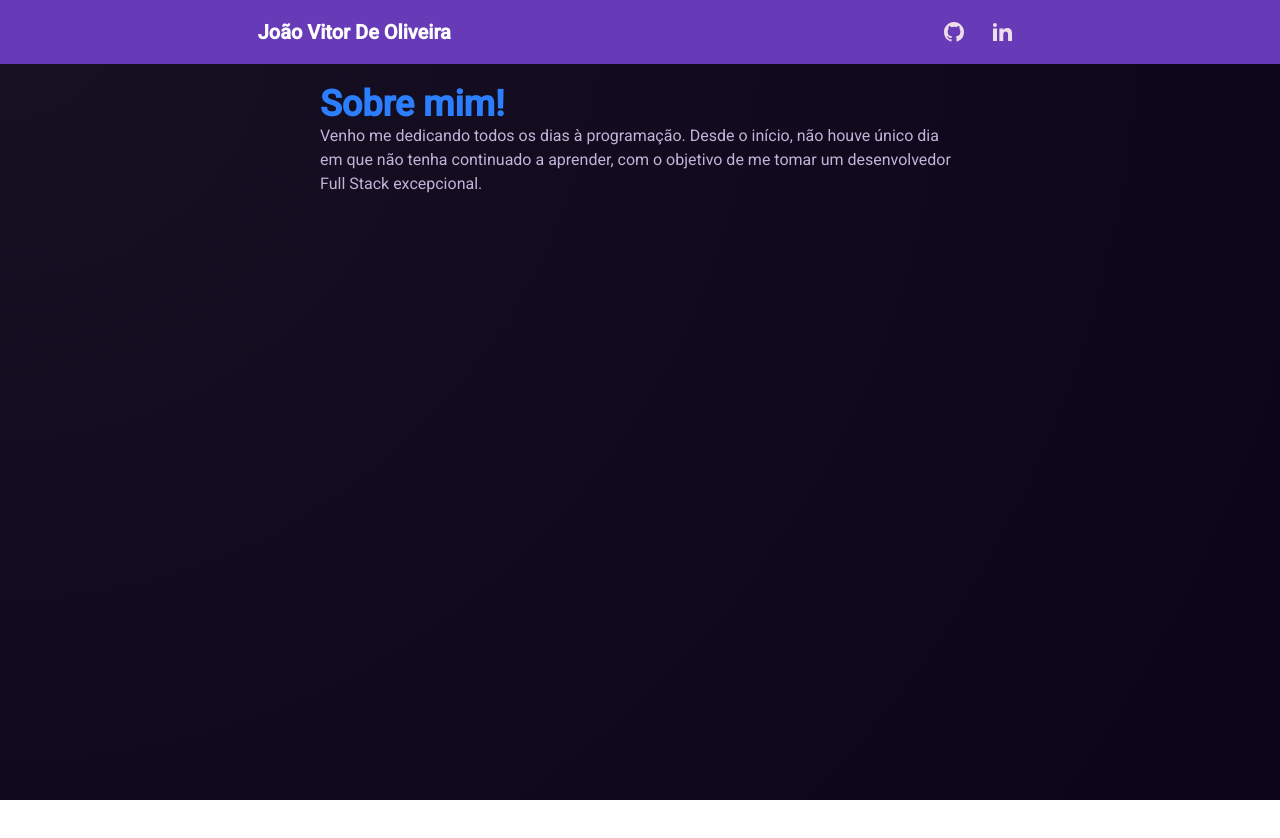
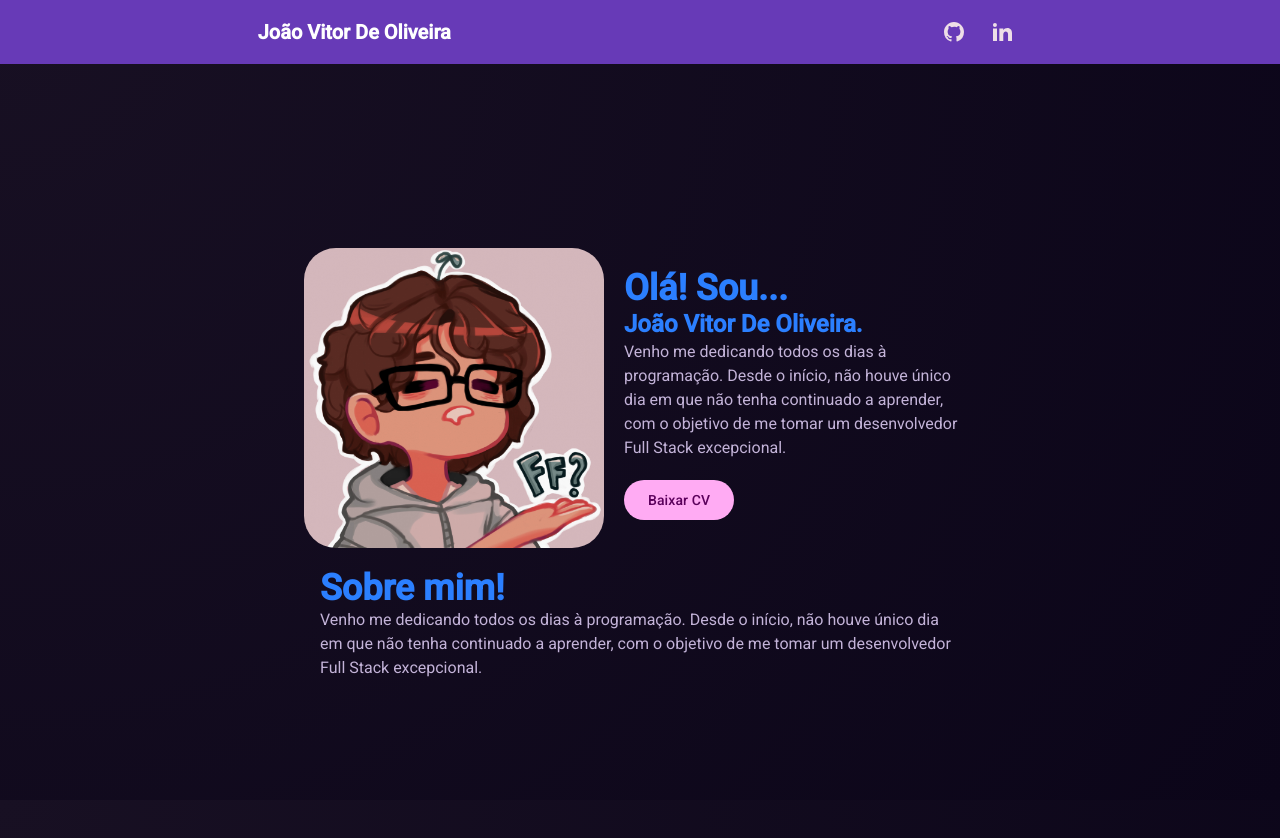
Before and after one commit to Joao-Vtr-Oliveira/portfolio, an Angular app: page / in a window 1280 px wide. Shown: the top 838 px of the page. Before the commit the page ends 800 px from the top, so only its background shows below. Built offline with nearby package versions, Linux system fonts and the light colour scheme.

Commit message:
feat: import the introduction in home page

```diff
--- a/src/app/home/home.html
+++ b/src/app/home/home.html
@@ -1,5 +1,8 @@
-<div class='w-screen'>
-  <div class='mt-5 flex justify-center'>
-    <app-about-me />
-  </div>
+<div
+	class="w-full min-h-screen flex items-center justify-center overflow-x-hidden"
+>
+	<div class="flex flex-col gap-5 items-center">
+		<app-introduction />
+		<app-about-me />
+	</div>
 </div>
--- a/src/app/home/home.ts
+++ b/src/app/home/home.ts
@@ -1,9 +1,10 @@
 import { Component } from '@angular/core';
 import { AboutMe } from "./about-me/about-me";
+import { Introduction } from "./introduction/introduction";
 
 @Component({
   selector: 'app-home',
-  imports: [AboutMe],
+  imports: [AboutMe, Introduction],
   templateUrl: './home.html',
   styleUrl: './home.css'
 })
```
